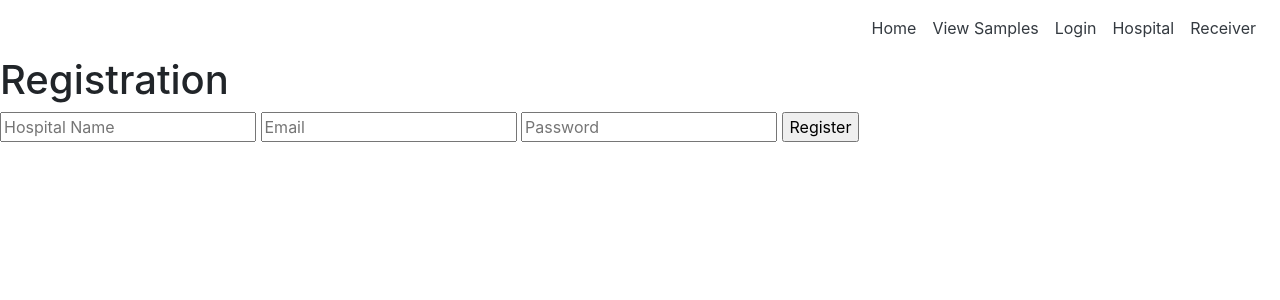
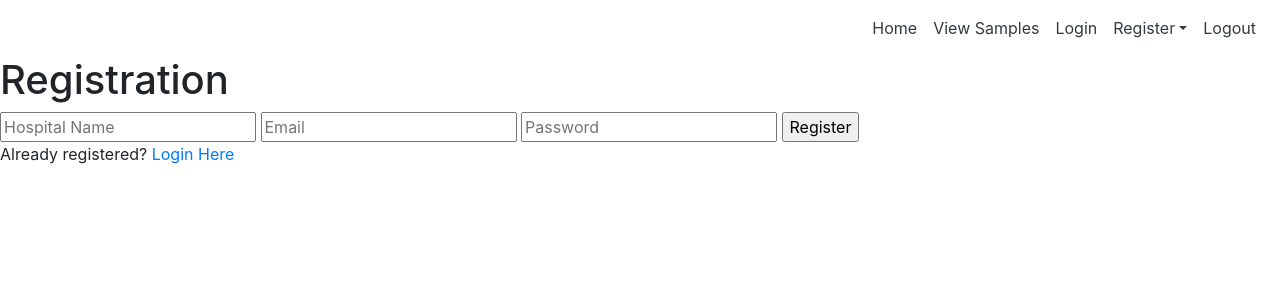
Before and after one commit to Roy-05/bloodbank, a PHP site: page /registerHospital.php in a window 1280 px wide. Shown: the top 300 px of the page. Run offline with PHP 8.4, Linux system fonts and the light colour scheme; some libraries are stand-ins or nearby versions.

Commit message:
Some refactoring and added dropdown for navbar

```diff
--- a/head.php
+++ b/Components/head.php
@@ -1,20 +1,13 @@
-<!-- Header tags that should be included in every single page: -->
+<!-- Header tags that need to be included in every page: -->
 <meta charset="utf-8" />
     <meta
       name="viewport"
       content="width=device-width, initial-scale=1, shrink-to-fit=no"
     />
-    <!-- Bootstrap CSS -->
     <link
       rel="stylesheet"
       href="https://maxcdn.bootstrapcdn.com/bootstrap/4.0.0/css/bootstrap.min.css"
     />
-
-    <link
-      href="https://fonts.googleapis.com/css2?family=Ubuntu&display=swap"
-      rel="stylesheet"
-    />
-
     <!-- Scripts -->
     <script src="https://code.jquery.com/jquery-3.2.1.min.js" defer></script>
     <script
--- a/Components/navbar.php
+++ b/Components/navbar.php
@@ -1,4 +1,4 @@
-
+<!-- Navbar Component -->
         <nav class="navbar navbar-expand-lg navbar-light">
           <button
             class="navbar-toggler"
@@ -35,17 +35,29 @@
                   >Login</a
                 >
               </li>
+              <li class="nav-item dropdown">
+
+              <a
+                    class="nav-link text-dark dropdown-toggle" href="#" id="dropdownMenuLink" data-toggle="dropdown"
+
+                  >Register</a>
+                <div class="dropdown-menu">
+                  <a
+                    class="nav-link text-dark dropdown-item"
+                    href="registerHospital.php"
+                  >As a Hospital</a>
+                  <a
+                    class="nav-link text-dark dropdown-item"
+                    href="registerReceiver.php"
+                  >As a Receiver</a>
+                </div>
+              </li>
+
               <li class="nav-item">
                 <a
                   class="nav-link text-dark"
-                  href="registerHospital.php"
-                >Hospital</a>
-              </li>
-              <li class="nav-item">
-                <a
-                  class="nav-link text-dark"
-                  href="registerReceiver.php"
-                >Receiver</a>
+                  href="logout.php"
+                >Logout</a>
               </li>
             </ul>
           </div>
--- a/Model/Dashboard.php
+++ b/Model/Dashboard.php
@@ -6,7 +6,7 @@ class Dashboard {
     private $hos_id;
     function __construct()
     {
-        require_once('./db.php');
+        require_once('./DataSource/db.php');
         $this->ds = new DataSource;
         $this->setHospitalId();
     }
--- a/Model/User.php
+++ b/Model/User.php
@@ -6,7 +6,7 @@ class User
 
     function __construct()
     {
-        require_once('./db.php');
+        require_once('./DataSource/db.php');
         $this->ds = new DataSource();
     }
 
--- a/login.php
+++ b/login.php
@@ -10,7 +10,7 @@ if (isset($_REQUEST['email'])) {
 <!DOCTYPE html>
 <html>
 <head>
-    <?php include("./head.php") ?>
+    <?php include("./Components/head.php") ?>
     <title>Login</title>
 </head>
 <?php include("./Components/navbar.php") ?>
--- a/registerHospital.php
+++ b/registerHospital.php
@@ -9,7 +9,7 @@
 <html>
 
 <head>
-    <?php include("./head.php") ?>
+    <?php include("./Components/head.php") ?>
     <title>Sign Up - Hospital</title>
 </head>
 
@@ -24,6 +24,7 @@
             <input type="submit" name="register_btn" value="Register" />
         </form>
     </div>
+    <p>Already registered? <a href='login.php.'>Login Here</a></p>
 </body>
 
 </html>
--- a/registerReceiver.php
+++ b/registerReceiver.php
@@ -9,7 +9,7 @@ if (!empty($_POST["register_btn"])) {
 <html>
 
 <head>
-       <?php include("./head.php") ?>
+       <?php include("./Components/head.php") ?>
        <title>Sign Up - Receiver</title>
 </head>
 
@@ -26,6 +26,7 @@ if (!empty($_POST["register_btn"])) {
                      <input type="submit" name="register_btn" value="Register" />
               </form>
        </div>
+       <p>Already registered? <a href='login.php.'>Login Here</a></p>
 </body>
 
 </html>
```
Also changed, not shown: Model/AvailableSamples.php (deleted, +0 -21 lines), Model/BloodSamples.php (added, +36 -0 lines), index.php (+6 -1 lines), viewSamples.php (+12 -9 lines), DataSource/db.php (renamed from db.php).
